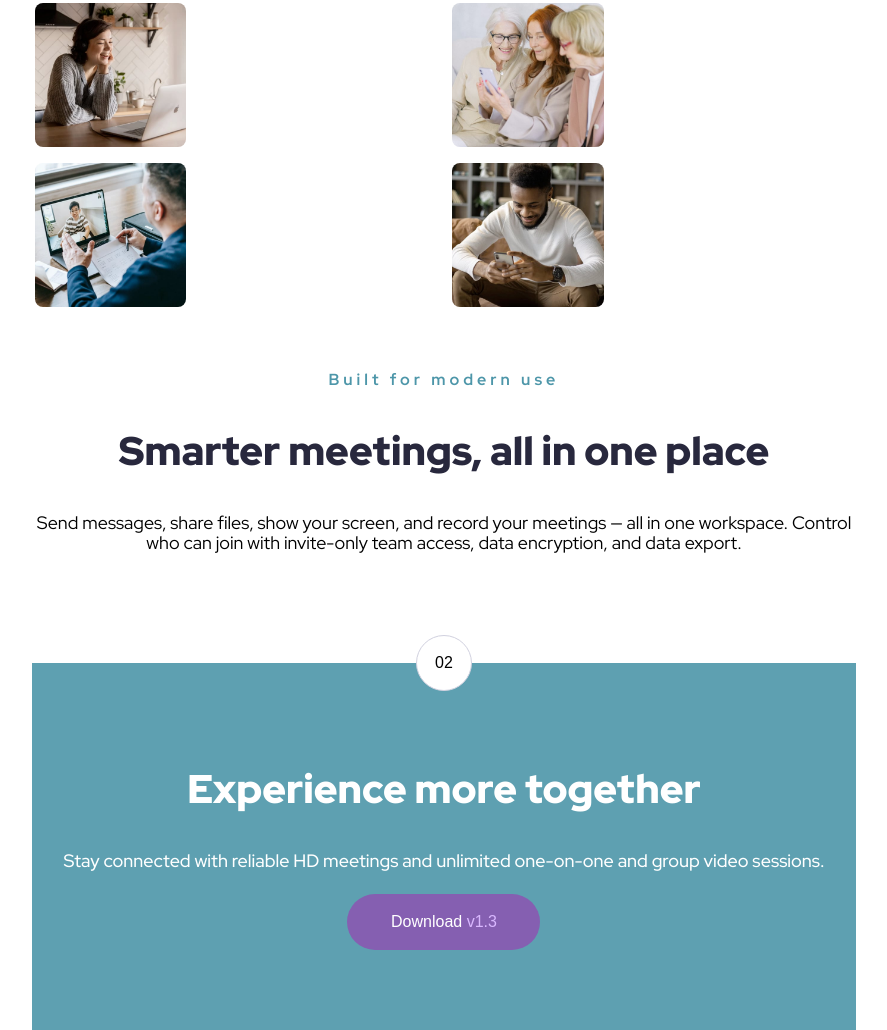
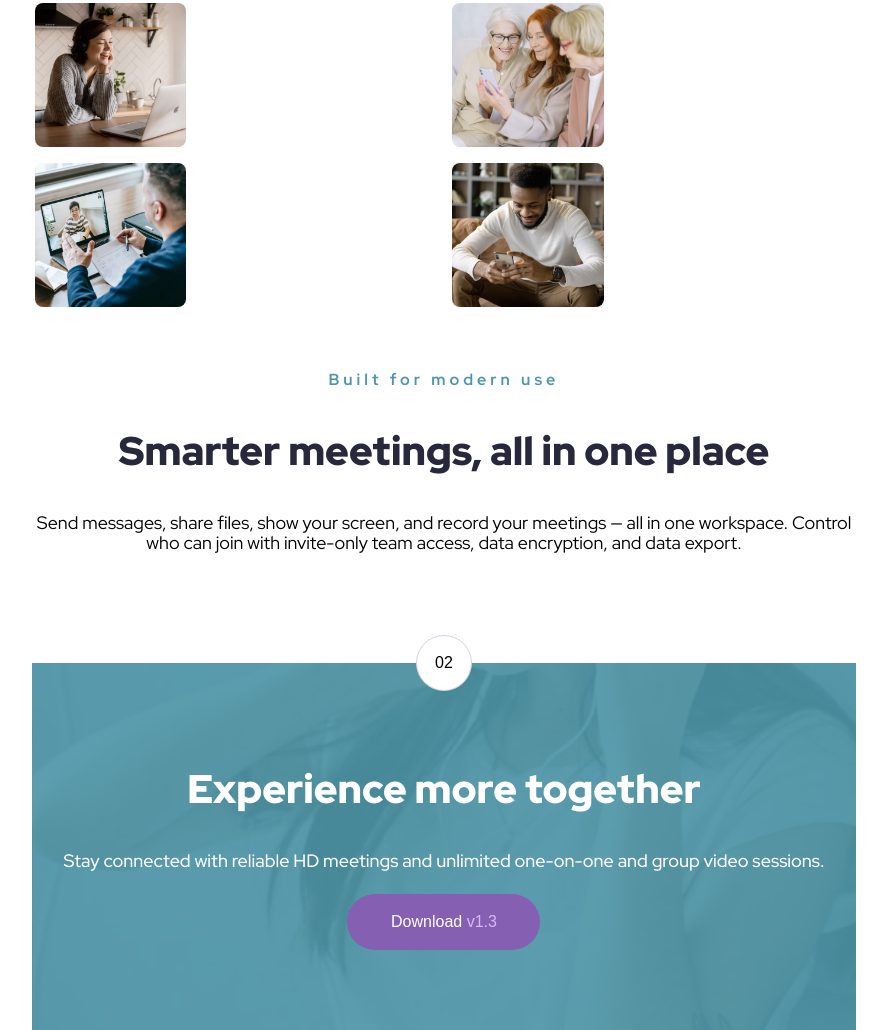
Before and after one commit to CiaoGab/meet-landing-page, a plain HTML site: page index.html in a window 1280 px wide. Shown: the part 1002-2032 px from the top of the page, without its empty margins (196-1083 px from the left). Drawn offline with Linux system fonts and the light colour scheme.

Commit message:
Update style.css
fixed background image path for github deploy

```diff
--- a/style.css
+++ b/style.css
@@ -161,7 +161,7 @@ body {
 }
 
 .footer-hero {
-    background: url(/starter-code/assets/mobile/image-footer.jpg);
+    background: url(/assets/mobile/image-footer.jpg);
     background-position: center;
     background-size: 100%;
     background-size: cover;
```
